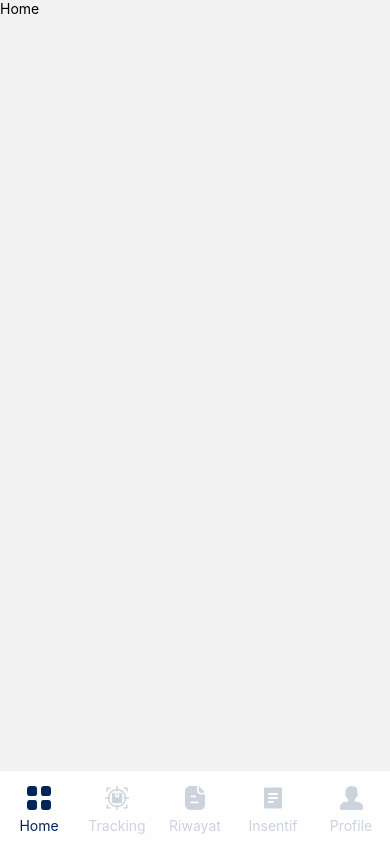
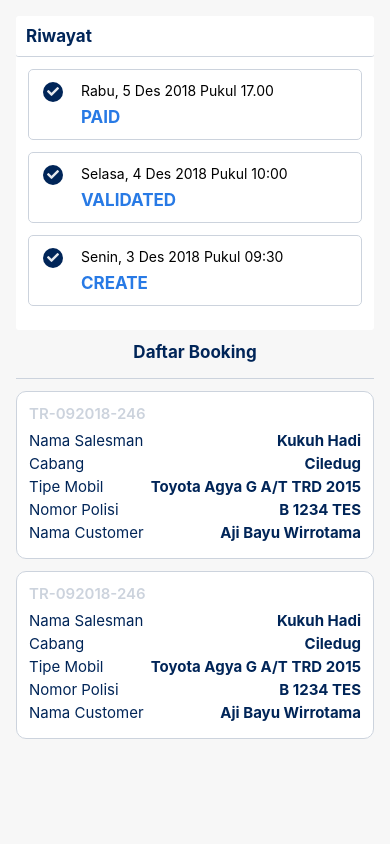
Before and after one commit to CodemasterTeam1/BOH, a React Native app: screen / in a window 390 px wide. Built offline with nearby package versions, Linux system fonts and the light colour scheme.

Commit message:
feat : add Riwayat and Daftar Booking

```diff
--- a/App.js
+++ b/App.js
@@ -4,6 +4,7 @@ import Routing from './src/navigation/Routing';
 import {Provider} from 'react-redux';
 import {PersistGate} from 'redux-persist/integration/react';
 import {persistor, store} from './src/data/local/Store';
+import DetailInsentifScreen from './src/screen/insentif/DetailInsentifScreen';
 
 const App = () => {
   return (
@@ -11,7 +12,7 @@ const App = () => {
       <PersistGate persistor={persistor}>
         <SafeAreaView style={{flex: 1}}>
           <StatusBar barStyle={'dark-content'} />
-          <Routing />
+          <DetailInsentifScreen />
         </SafeAreaView>
       </PersistGate>
     </Provider>
--- /dev/null
+++ b/src/component/sections/DaftarBookingCard.js
@@ -0,0 +1,111 @@
+import {StyleSheet, Text, View} from 'react-native';
+import React from 'react';
+import {DarkBlue, Grey} from '../../styles/Colour';
+
+const DaftarBookingCard = ({
+  kode,
+  namaSales,
+  cabang,
+  tipe,
+  nopol,
+  namaCust,
+}) => {
+  return (
+    <View style={styles.card}>
+      <Text style={styles.textKodeBooking}>{kode}</Text>
+      <View style={styles.textRow}>
+        <Text style={styles.text}>Nama Salesman</Text>
+        <Text
+          style={[
+            styles.text,
+            {
+              fontWeight: 'bold',
+              textAlign: 'right',
+            },
+          ]}>
+          {namaSales}
+        </Text>
+      </View>
+      <View style={styles.textRow}>
+        <Text style={styles.text}>Cabang</Text>
+        <Text
+          style={[
+            styles.text,
+            {
+              fontWeight: 'bold',
+              textAlign: 'right',
+            },
+          ]}>
+          {cabang}
+        </Text>
+      </View>
+      <View style={styles.textRow}>
+        <Text style={styles.text}>Tipe Mobil</Text>
+        <Text
+          style={[
+            styles.text,
+            {
+              fontWeight: 'bold',
+              textAlign: 'right',
+            },
+          ]}>
+          {tipe}
+        </Text>
+      </View>
+      <View style={styles.textRow}>
+        <Text style={styles.text}>Nomor Polisi</Text>
+        <Text
+          style={[
+            styles.text,
+            {
+              fontWeight: 'bold',
+              textAlign: 'right',
+            },
+          ]}>
+          {nopol}
+        </Text>
+      </View>
+      <View style={styles.textRow}>
+        <Text style={styles.text}>Nama Customer</Text>
+        <Text
+          style={[
+            styles.text,
+            {
+              fontWeight: 'bold',
+              textAlign: 'right',
+            },
+          ]}>
+          {namaCust}
+        </Text>
+      </View>
+    </View>
+  );
+};
+
+export default DaftarBookingCard;
+
+const styles = StyleSheet.create({
+  card: {
+    backgroundColor: 'white',
+    borderRadius: 10,
+    borderWidth: 1,
+    borderColor: Grey,
+    padding: 12,
+    marginBottom: 12,
+  },
+  textKodeBooking: {
+    color: Grey,
+    fontSize: 15,
+    fontWeight: '600',
+    marginBottom: 8,
+  },
+  text: {
+    color: DarkBlue,
+    fontSize: 15,
+  },
+  textRow: {
+    flexDirection: 'row',
+    justifyContent: 'space-between',
+    marginBottom: 4,
+  },
+});
--- /dev/null
+++ b/src/component/sections/RiwayatCard.js
@@ -0,0 +1,52 @@
+import {StyleSheet, Text, View} from 'react-native';
+import React from 'react';
+import {DarkBlue, Grey, Primary, White} from '../../styles/Colour';
+import Icon from 'react-native-vector-icons/FontAwesome5';
+
+const RiwayatCard = ({date, status}) => {
+  return (
+    <View style={styles.card}>
+      <View style={{flexDirection: 'row'}}>
+        <View style={styles.checkIcon}>
+          <Icon name="check" color={White} />
+        </View>
+        <View>
+          <Text style={styles.textDate}>{date}</Text>
+          <Text style={styles.textStatus}>{status}</Text>
+        </View>
+      </View>
+    </View>
+  );
+};
+
+export default RiwayatCard;
+
+const styles = StyleSheet.create({
+  card: {
+    backgroundColor: 'white',
+    borderRadius: 5,
+    borderWidth: 1,
+    borderColor: Grey,
+    paddingHorizontal: 14,
+    paddingVertical: 12,
+    marginBottom: 12,
+  },
+  checkIcon: {
+    backgroundColor: DarkBlue,
+    borderRadius: 25,
+    height: 20,
+    width: 20,
+    alignItems: 'center',
+    justifyContent: 'center',
+    marginRight: 18,
+  },
+  textDate: {
+    color: 'black',
+  },
+  textStatus: {
+    color: Primary,
+    fontSize: 17,
+    fontWeight: 'bold',
+    marginTop: 8,
+  },
+});
--- a/src/screen/insentif/DetailInsentifScreen.js
+++ b/src/screen/insentif/DetailInsentifScreen.js
@@ -1,12 +1,111 @@
-import {View, Text} from 'react-native';
+import {View, Text, FlatList, StyleSheet, ScrollView} from 'react-native';
 import React from 'react';
+import {DarkBlue, Grey, LightGrey} from '../../styles/Colour';
+import RiwayatCard from '../../component/sections/RiwayatCard';
+import DaftarBookingCard from '../../component/sections/DaftarBookingCard';
 
 const DetailInsentifScreen = () => {
+  const riwayat = [
+    {
+      date: 'Rabu, 5 Des 2018 Pukul 17.00',
+      paidStatus: 'PAID',
+    },
+    {
+      date: 'Selasa, 4 Des 2018 Pukul 10:00',
+      paidStatus: 'VALIDATED',
+    },
+    {
+      date: 'Senin, 3 Des 2018 Pukul 09:30',
+      paidStatus: 'CREATE',
+    },
+  ];
+
+  const daftarBooking = [
+    {
+      kode: 'TR-092018-246',
+      namaSales: 'Kukuh Hadi',
+      cabang: 'Ciledug',
+      tipe: 'Toyota Agya G A/T TRD 2015',
+      nopol: 'B 1234 TES',
+      namaCust: 'Aji Bayu Wirrotama',
+    },
+    {
+      kode: 'TR-092018-246',
+      namaSales: 'Kukuh Hadi',
+      cabang: 'Ciledug',
+      tipe: 'Toyota Agya G A/T TRD 2015',
+      nopol: 'B 1234 TES',
+      namaCust: 'Aji Bayu Wirrotama',
+    },
+  ];
+
   return (
-    <View>
-      <Text>DetailInsentifScreen</Text>
+    <View style={styles.screen}>
+      <ScrollView showsVerticalScrollIndicator={false}>
+        <View style={styles.headerRiwayat}>
+          <Text style={styles.headerText}>Riwayat</Text>
+        </View>
+        <View style={styles.riwayatCardArea}>
+          <FlatList
+            data={riwayat}
+            renderItem={({item}) => (
+              <RiwayatCard date={item.date} status={item.paidStatus} />
+            )}
+          />
+        </View>
+        <Text style={[styles.headerText, {alignSelf: 'center'}]}>
+          Daftar Booking
+        </Text>
+        <View style={styles.line}></View>
+        <FlatList
+          data={daftarBooking}
+          renderItem={({item}) => (
+            <DaftarBookingCard
+              kode={item.kode}
+              namaSales={item.namaSales}
+              cabang={item.cabang}
+              tipe={item.tipe}
+              nopol={item.nopol}
+              namaCust={item.namaCust}
+            />
+          )}
+        />
+      </ScrollView>
     </View>
   );
 };
 
+const styles = StyleSheet.create({
+  screen: {
+    flex: 1,
+    backgroundColor: LightGrey,
+    padding: 16,
+  },
+  headerRiwayat: {
+    backgroundColor: 'white',
+    padding: 10,
+    borderRadius: 3,
+    borderColor: Grey,
+    borderBottomWidth: 1,
+  },
+  headerText: {
+    color: DarkBlue,
+    fontWeight: 'bold',
+    fontSize: 17,
+  },
+  riwayatCardArea: {
+    backgroundColor: 'white',
+    padding: 12,
+    borderBottomRightRadius: 3,
+    borderBottomLeftRadius: 3,
+    marginBottom: 12,
+  },
+  line: {
+    borderBottomColor: Grey,
+    borderBottomWidth: 1,
+    marginTop: 16,
+    marginBottom: 12,
+  },
+});
+
 export default DetailInsentifScreen;
```
